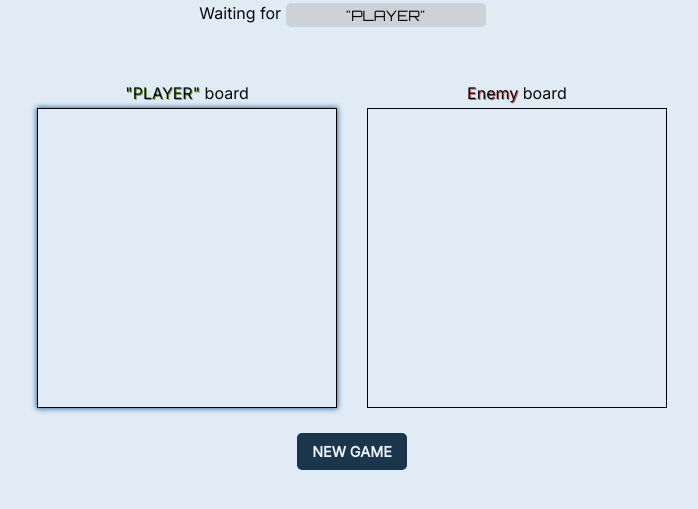
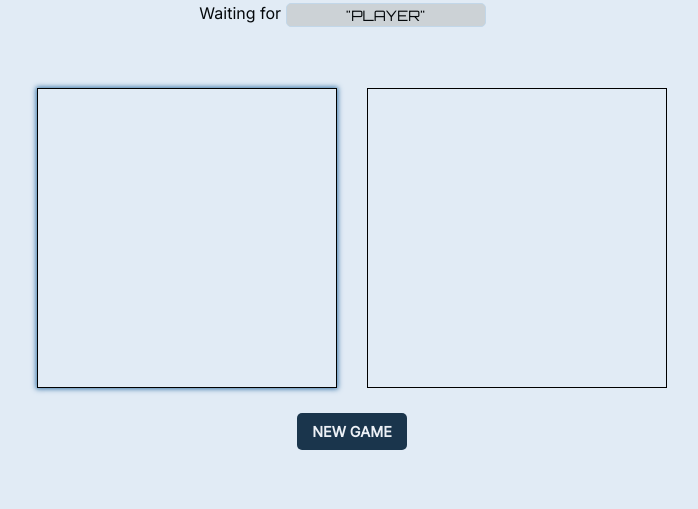
Before and after one commit to rasmushaislund/TOP-battleship, a website built with webpack: page src/html/index.html in a window 1280 px wide. Shown: the part 201-710 px from the top of the page, without its empty margins (288-986 px from the left). Built offline with nearby package versions, Linux system fonts and the light colour scheme.

Commit message:
Remove "board" from board header. Remove spans

```diff
--- a/src/html/index.html
+++ b/src/html/index.html
@@ -72,13 +72,11 @@
         </p>
         <div class="board-container">
           <div class="board">
-            <p class="game-text"><span id="your-board">"PLAYER"</span> board</p>
+            <p id="your-board"></p>
             <div class="game-board highlight"></div>
           </div>
           <div class="board">
-            <p class="game-text">
-              <span id="opponent-board">Enemy</span> board
-            </p>
+            <p id="opponent-board"></p>
             <div class="game-board"></div>
           </div>
         </div>
```
